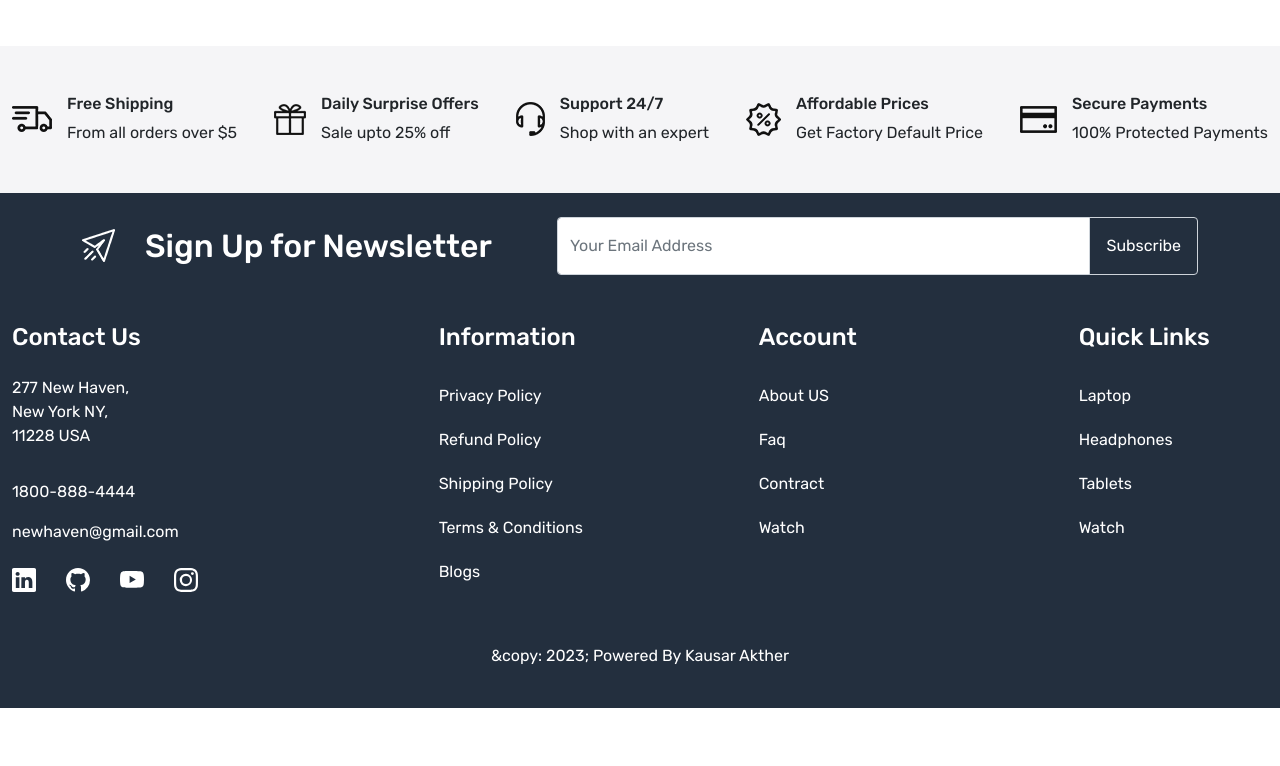
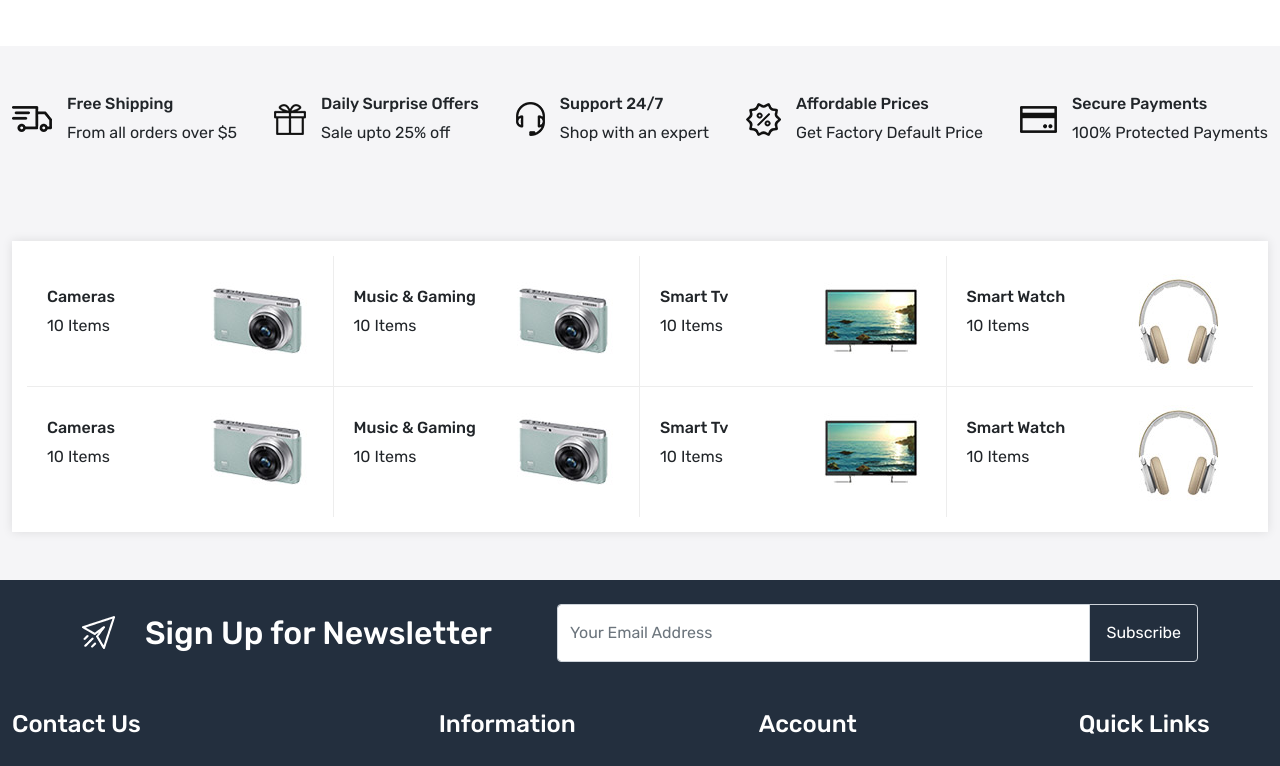
Before and after one commit to kakther/digital_market, a React (Create React App) app: page / in a window 1280 px wide. Shown: the part 676-1442 px from the top of the page. Before the commit the page ends 1384 px from the top, so only its background shows below. Built offline with nearby package versions, Linux system fonts and the light colour scheme.

Commit message:
Completed wrapper section 2

```diff
--- a/package.json
+++ b/package.json
@@ -9,6 +9,7 @@
     "@testing-library/user-event": "^14.4.3",
     "react": "^18.2.0",
     "react-dom": "^18.2.0",
+    "react-fast-marquee": "^1.6.0",
     "react-icons": "^4.10.1",
     "react-redux": "^8.1.2",
     "react-router-dom": "^6.14.2",
--- a/src/App.css
+++ b/src/App.css
@@ -10,6 +10,7 @@
   --color-232f3e: #232f3e;
   --color-bf4800: #bf4800;
   --color-f5f5f7: #f5f5f7;
+  --color-ededed: #ededed;
 }
 body {
   font-family: 'Rubik', sans-serif;
@@ -169,4 +170,35 @@ footer .input-group-text {
   background-color: #f5f5f7;
 }
 /* home wrapper-2 ended */
+/* categories section */
+.categories {
+  background-color: white;
+  box-shadow: 0 0 10px #0000001a;
+  padding: 15px;
+}
+.categories > div {
+  width:25%;
+  padding: 10px 20px 10px 20px;
+}
+.categories > div > div {
+  width:60%;
+}
+.categories>div:nth-child(1),
+.categories>div:nth-child(2),
+.categories>div:nth-child(3),
+.categories>div:nth-child(4) {
+  border-bottom: 1px solid var(--color-ededed);
+}
+.categories>div:nth-child(1),
+.categories>div:nth-child(2),
+.categories>div:nth-child(3){
+  border-right: 1px solid var(--color-ededed);
+}
+
+.categories>div:nth-child(5),
+.categories>div:nth-child(6),
+.categories>div:nth-child(7){
+  border-right: 1px solid var(--color-ededed);
+}
+/* categrioes section end */
 /* Footer Part End */
--- a/src/pages/Home.js
+++ b/src/pages/Home.js
@@ -1,5 +1,5 @@
 import React from 'react'
-import { NavLink, Link } from 'react-router-dom';
+import {  Link } from 'react-router-dom';
 
 const Home = () => {
   return (
@@ -122,6 +122,72 @@ const Home = () => {
         </div>
       </div>
      </section>
+     <section className="home-wrapper-2 py-5">
+      <div className="container-xxl">
+        <div class="row">
+          <div className="col-12">
+            <div className="categories d-flex justify-content-between flex-wrap align-items-center">
+              <div className="d-flex align-items-center">
+                <div>
+                  <h6>Cameras</h6>
+                  <p>10 Items</p>
+                </div>
+                  <img src="./images/camera.jpg" alt="camera" />
+              </div>
+              <div className="d-flex align-items-center">
+              <div>
+                <h6>Music & Gaming</h6>
+                <p>10 Items</p>
+              </div>
+                <img src="./images/camera.jpg" alt="camera" />
+              </div>
+              <div className="d-flex  align-items-center">
+              <div>
+                <h6>Smart Tv</h6>
+                <p>10 Items</p>
+              </div>
+                <img src="./images/tv.jpg" alt="tv" />
+              </div>
+              <div className="d-flex  align-items-center">
+              <div>
+                <h6>Smart Watch</h6>
+                <p>10 Items</p>
+              </div>
+                <img src="./images/headphone.jpg" alt="watch" />
+              </div>
+              <div className="d-flex  align-items-center">
+                <div>
+                  <h6>Cameras</h6>
+                  <p>10 Items</p>
+                </div>
+                  <img src="./images/camera.jpg" alt="camera" />
+              </div>
+              <div className="d-flex  align-items-center">
+              <div>
+                <h6>Music & Gaming</h6>
+                <p>10 Items</p>
+              </div>
+                <img src="./images/camera.jpg" alt="camera" />
+              </div>
+              <div className="d-flex  align-items-center">
+              <div>
+                <h6>Smart Tv</h6>
+                <p>10 Items</p>
+              </div>
+                <img src="./images/tv.jpg" alt="tv" />
+              </div>
+              <div className="d-flex  align-items-center">
+              <div>
+                <h6>Smart Watch</h6>
+                <p>10 Items</p>
+              </div>
+                <img src="./images/headphone.jpg" alt="watch" />
+              </div>
+            </div>
+          </div>
+        </div>
+      </div>
+     </section>
     </>
   )
 }
```
Also changed, not shown: 1 other file (tests, documents, lock files or other folders).
